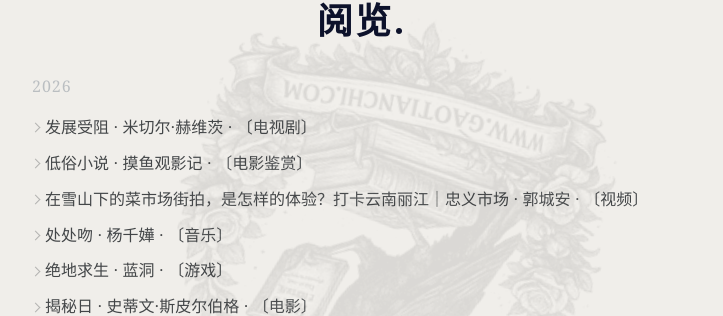
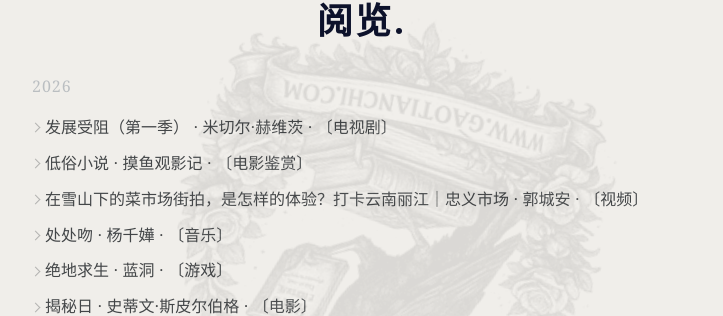
Before and after one commit to gaotianchi/gaotianchi.github.io, a Jekyll site: the page built from _pages/library.html, in a window 1280 px wide. Shown: the part 155-471 px from the top of the page, without its empty margins (278-1001 px from the left). Built offline with Jekyll 4.4.1, drawn with Linux system fonts in a browser that asks for light colours.

Commit message:
refactor(library): 标注《发展受阻》为第一季

```diff
--- a/_data/library.yml
+++ b/_data/library.yml
@@ -10,7 +10,7 @@
 #
 # 条目按 started 倒序排列，同一年份自动归组。
 
-- title: 发展受阻
+- title: 发展受阻（第一季）
   creator: 米切尔·赫维茨
   type: 电视剧
   started: 2026-08-03
```
